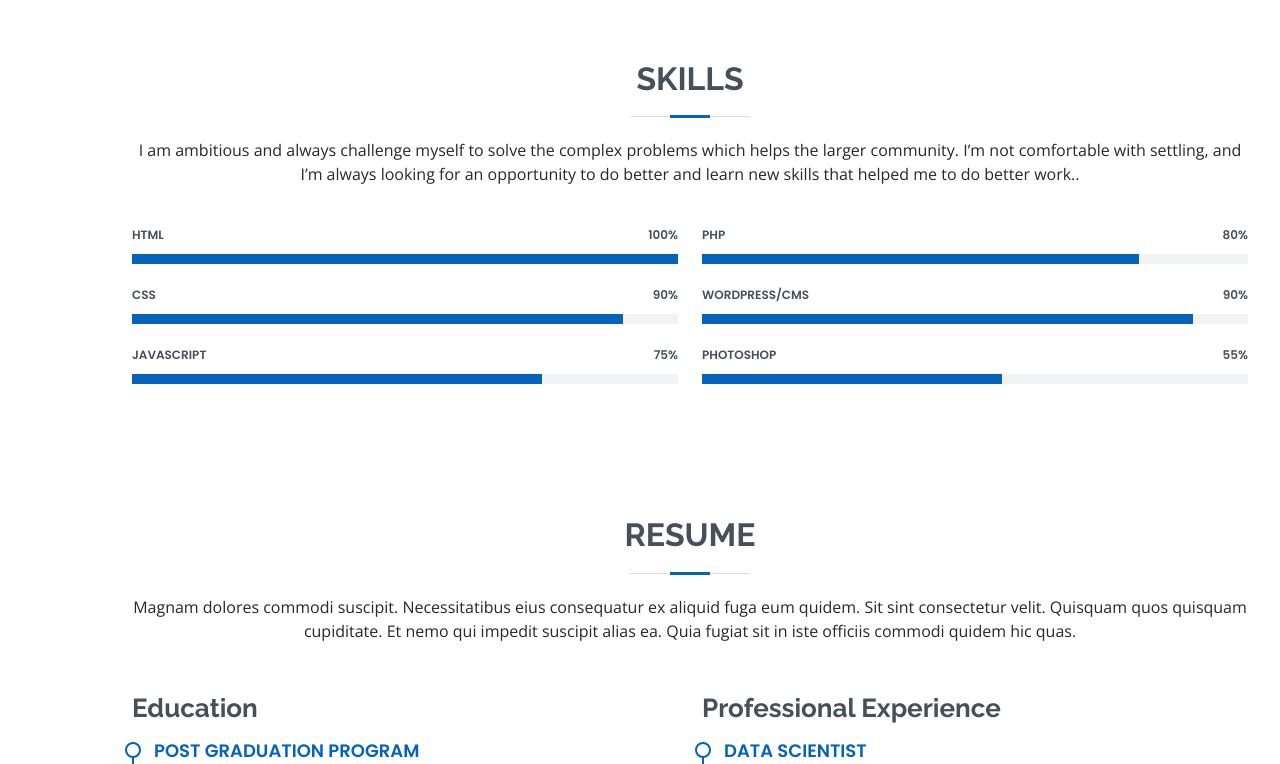
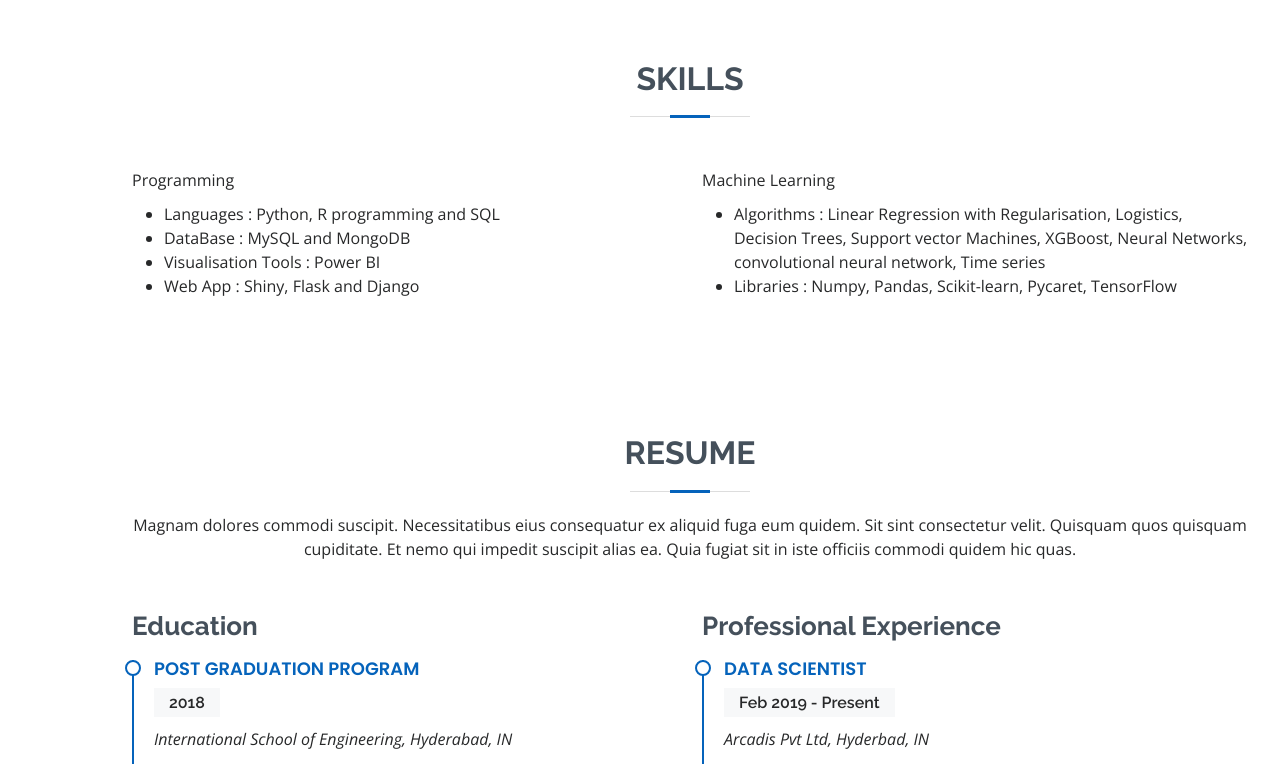
Before and after one commit to Pranith1785/pranith1785.github.io, a plain HTML site: page index.html in a window 1280 px wide. Shown: the part 1420-2184 px from the top of the page. Drawn offline with nearby package versions, Linux system fonts and the light colour scheme.

Commit message:
updated skills details

```diff
--- a/assets/css/style.css
+++ b/assets/css/style.css
@@ -493,8 +493,11 @@ section {
 .skills .progress-bar {
   width: 1px;
   height: 10px;
-  transition: .9s;
+  transition: 0.9s;
   background-color: #0563bb;
+}
+.ml-title{
+  padding-bottom: 10px;
 }
 
 /*--------------------------------------------------------------
--- a/index.html
+++ b/index.html
@@ -43,6 +43,7 @@
       <ul>
         <li><a href="#hero" class="nav-link scrollto active"><i class="bx bx-home"></i> <span>Home</span></a></li>
         <li><a href="#about" class="nav-link scrollto"><i class="bx bx-user"></i> <span>About</span></a></li>
+        <li><a href="#skills" class="nav-link scrollto"><i class="bx bx-code-alt"></i> <span>Skills</span></a></li>
         <li><a href="#resume" class="nav-link scrollto"><i class="bx bx-file-blank"></i> <span>Resume</span></a></li>
         <li><a href="#projects" class="nav-link scrollto"><i class="bx bx-book-content"></i> <span>Projects</span></a>
         </li>
@@ -192,43 +193,46 @@
 
         <div class="section-title">
           <h2>Skills</h2>
-          <p>I am ambitious and always challenge myself to solve the complex problems which helps the larger community.
-            I’m not comfortable with settling, and I’m always looking for an opportunity to do better and learn new
-            skills that helped me to do better work..</p>
         </div>
 
         <div class="row skills-content">
-
           <div class="col-lg-6">
-
-            <div class="progress">
-              <span class="skill">HTML <i class="val">100%</i></span>
-              <div class="progress-bar-wrap">
-                <div class="progress-bar" role="progressbar" aria-valuenow="100" aria-valuemin="0" aria-valuemax="100">
-                </div>
-              </div>
+            <div class="ml-title">
+              Programming
             </div>
-
-            <div class="progress">
-              <span class="skill">CSS <i class="val">90%</i></span>
-              <div class="progress-bar-wrap">
-                <div class="progress-bar" role="progressbar" aria-valuenow="90" aria-valuemin="0" aria-valuemax="100">
-                </div>
-              </div>
-            </div>
-
-            <div class="progress">
-              <span class="skill">JavaScript <i class="val">75%</i></span>
-              <div class="progress-bar-wrap">
-                <div class="progress-bar" role="progressbar" aria-valuenow="75" aria-valuemin="0" aria-valuemax="100">
-                </div>
-              </div>
-            </div>
-
+            <ul>
+              <li>
+                Languages : Python, R programming and SQL
+              </li>
+              <li>
+                DataBase : MySQL and MongoDB
+              </li>
+              <li>
+                Visualisation Tools : Power BI
+              </li>
+              <li>
+                Web App : Shiny, Flask and Django
+              </li>
+            </ul>
           </div>
 
           <div class="col-lg-6">
+            <div class="ml-title">
+              Machine Learning
+            </div>
+            <ul>
+              <li>
+                Algorithms : Linear Regression with Regularisation, Logistics, Decision Trees, Support vector
+                Machines,
+                XGBoost, Neural Networks, convolutional neural network, Time series
+              </li>
+              <li>
+                Libraries : Numpy, Pandas, Scikit-learn, Pycaret, TensorFlow
+              </li>
+            </ul>
 
+
+            <!--
             <div class="progress">
               <span class="skill">PHP <i class="val">80%</i></span>
               <div class="progress-bar-wrap">
@@ -236,22 +240,11 @@
                 </div>
               </div>
             </div>
+            -->
 
-            <div class="progress">
-              <span class="skill">WordPress/CMS <i class="val">90%</i></span>
-              <div class="progress-bar-wrap">
-                <div class="progress-bar" role="progressbar" aria-valuenow="90" aria-valuemin="0" aria-valuemax="100">
-                </div>
-              </div>
-            </div>
 
-            <div class="progress">
-              <span class="skill">Photoshop <i class="val">55%</i></span>
-              <div class="progress-bar-wrap">
-                <div class="progress-bar" role="progressbar" aria-valuenow="55" aria-valuemin="0" aria-valuemax="100">
-                </div>
-              </div>
-            </div>
+
+
 
           </div>
 
@@ -548,6 +541,16 @@
         <div class="row">
 
           <div class="col-lg-4 col-md-6 d-flex align-items-stretch" data-aos="zoom-in" data-aos-delay="100">
+
+            <div class="icon-box iconbox-blue">
+              <img src="assets/img/portfolio/portfolio-9.jpg" class="img-fluid" alt="">
+              <h4><a href="">Lorem Ipsum</a></h4>
+              <p>Voluptatum deleniti atque corrupti quos dolores et quas molestias excepturi</p>
+            </div>
+
+          </div>
+
+          <div class="col-lg-4 col-md-6 d-flex align-items-stretch" data-aos="zoom-in" data-aos-delay="100">
             <div class="icon-box iconbox-blue">
               <div class="icon">
                 <svg width="100" height="100" viewBox="0 0 600 600" xmlns="http://www.w3.org/2000/svg">
```
